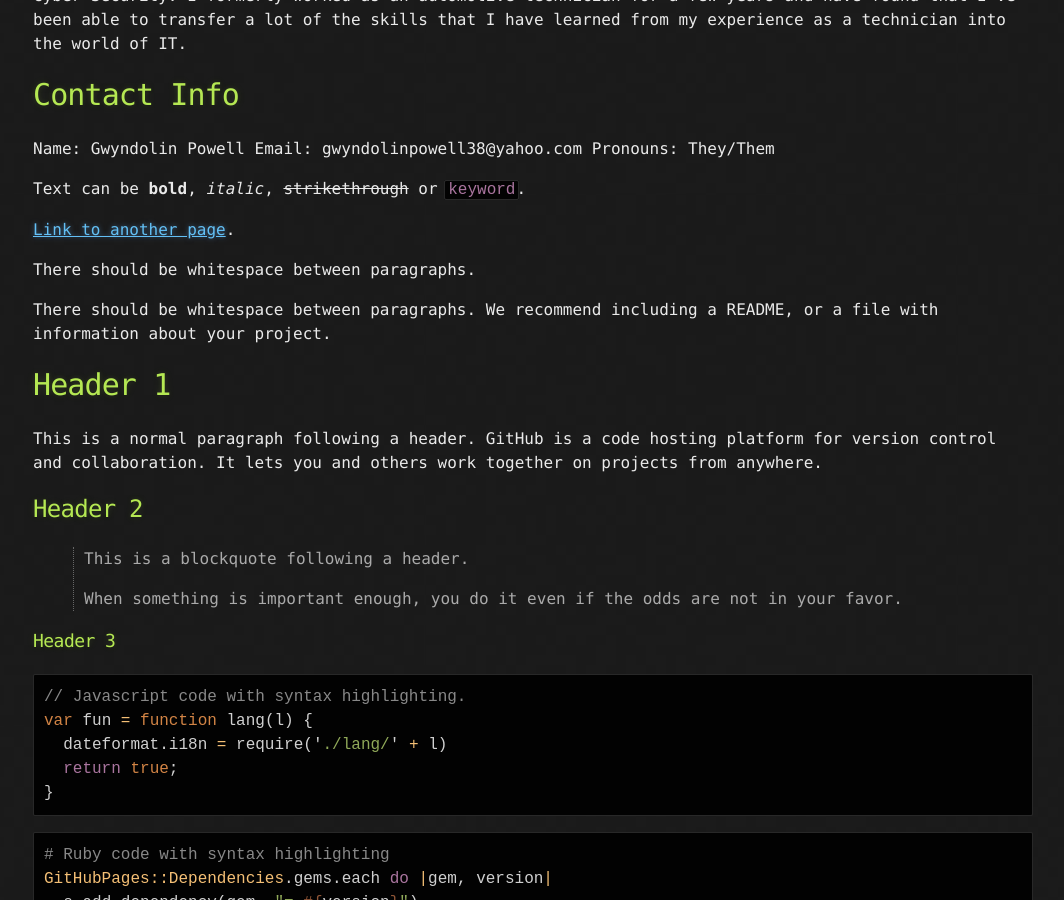
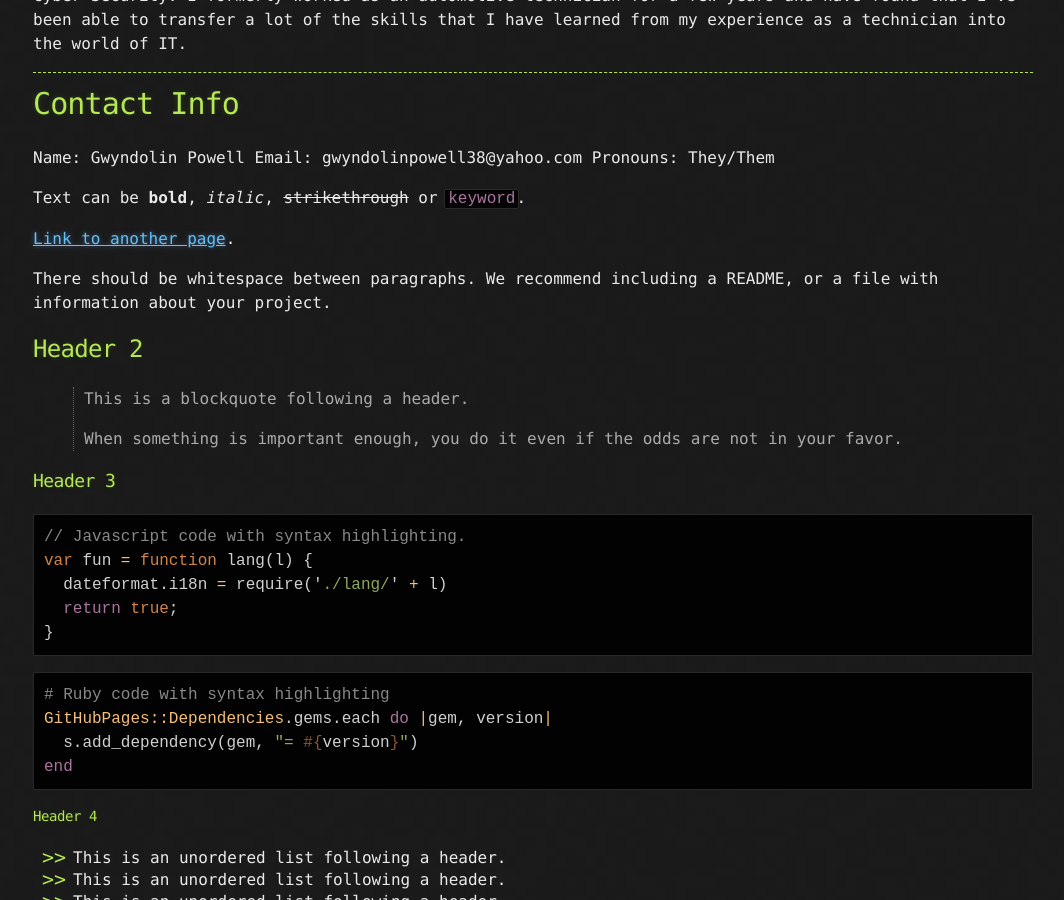
Before and after one commit to CyberGwyn/CyberGwyn.github.io, a Jekyll site: the page built from index.md, in a window 1280 px wide and 900 px high, scrolled down 338 px. Shown: the whole window, without its empty margins (107-1171 px from the left). Built offline with Jekyll 4.4.1, drawn with Linux system fonts in a browser that asks for light colours; our own code applies the rules of GitHub Pages for plain Markdown files.

Commit message:
Update index.md

```diff
--- a/index.md
+++ b/index.md
@@ -5,6 +5,8 @@
 # About Me
 
 I am a Cyber Security student working on building up their portfolio to prepare for the world of IT and Cyber Security. I formerly worked as an automotive technician for a few years and have found that I've been able to transfer a lot of the skills that I have learned from my experience as a technician into the world of IT.
+
+* * *
 
 # Contact Info
 
@@ -16,13 +18,7 @@
 
 [Link to another page](./another-page.html).
 
-There should be whitespace between paragraphs.
-
 There should be whitespace between paragraphs. We recommend including a README, or a file with information about your project.
-
-# Header 1
-
-This is a normal paragraph following a header. GitHub is a code hosting platform for version control and collaboration. It lets you and others work together on projects from anywhere.
 
 ## Header 2
 
```
